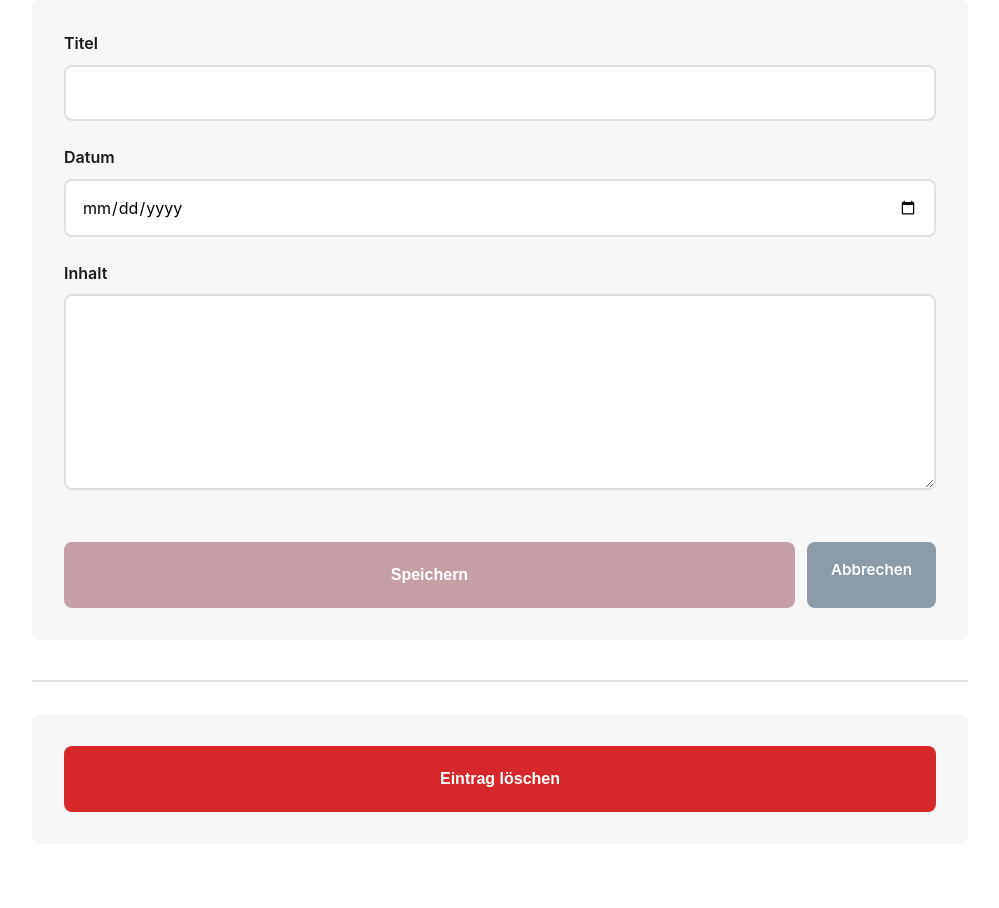
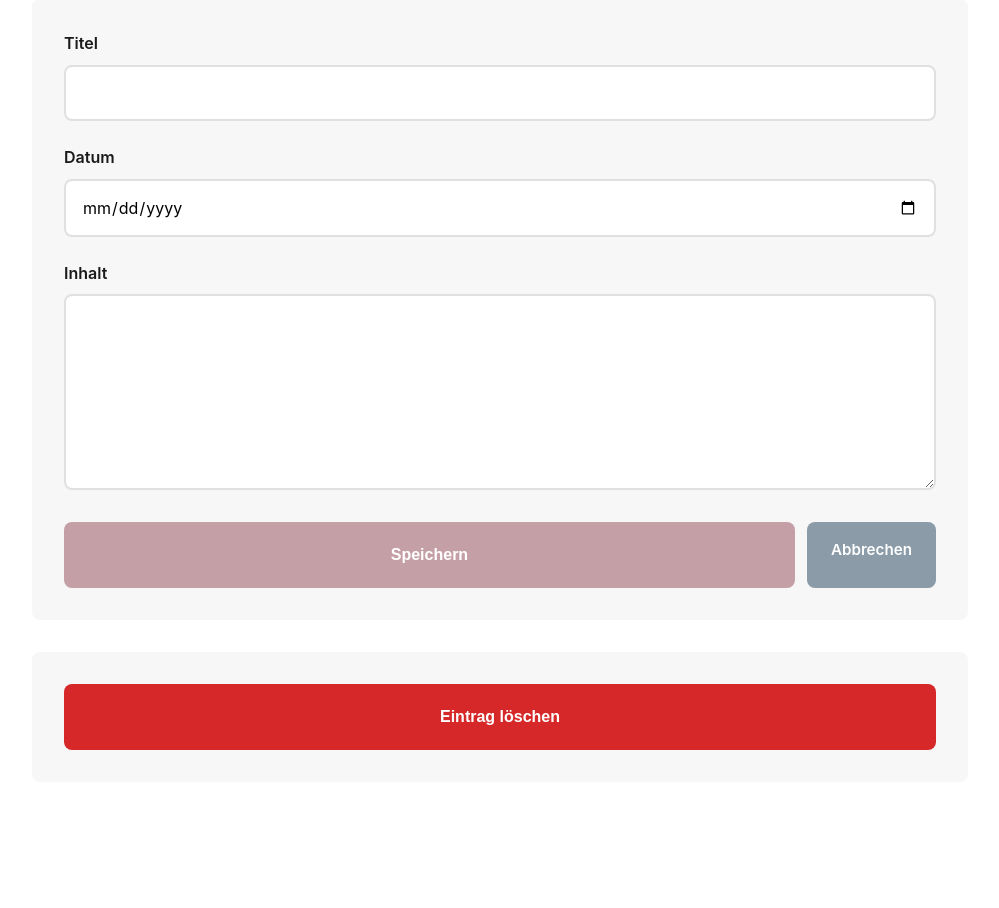
Before and after one commit to JilJohn/PRO2_REP, a Flask app: template templates/edit_entry.html in a window 1280 px wide. Shown: the part 177-1085 px from the top of the page, without its empty margins (140-1139 px from the left). After the commit the page ends 927 px from the top, so only its background shows below. Run offline with Flask 3, Linux system fonts and the light colour scheme; the template is opened without the code that fills it, so the values that code supplies are empty.

Commit message:
Leerzeile vor finaler div entfernt, Struktur vereinfacht

```diff
--- a/templates/edit_entry.html
+++ b/templates/edit_entry.html
@@ -8,36 +8,28 @@
   <a href="{{ url_for('overview') }}" class="btn btn-secondary">← Zurück</a>
 </div>
 
-{% if fehler %}
-  <div class="alert alert-error">{{ fehler }}</div>
-{% endif %}
+{% if fehler %}<div class="alert alert-error">{{ fehler }}</div>{% endif %}
 
-<form method="POST">
+<form method="POST" style="margin-bottom: 32px;">
   <div class="form-group">
     <label>Titel</label>
     <input type="text" name="title" value="{{ entry.title }}" required>
   </div>
-
   <div class="form-group">
     <label>Datum</label>
     <input type="date" name="date" value="{{ entry.date }}" required>
   </div>
-
   <div class="form-group">
     <label>Inhalt</label>
     <textarea name="content" rows="8" required>{{ entry.content }}</textarea>
   </div>
-
-  <div style="display: flex; gap: 12px; margin-top: 20px;">
+  <div style="display: flex; gap: 12px;">
     <button type="submit" class="btn btn-primary">Speichern</button>
     <a href="{{ url_for('overview') }}" class="btn btn-secondary">Abbrechen</a>
   </div>
 </form>
 
-<hr style="margin-top: 40px;">
-
 <form method="POST" action="{{ url_for('delete_entry', entry_id=entry.id) }}" onsubmit="return confirm('Eintrag wirklich löschen?');">
   <button type="submit" class="btn btn-danger">Eintrag löschen</button>
 </form>
-
 {% endblock %}
```
